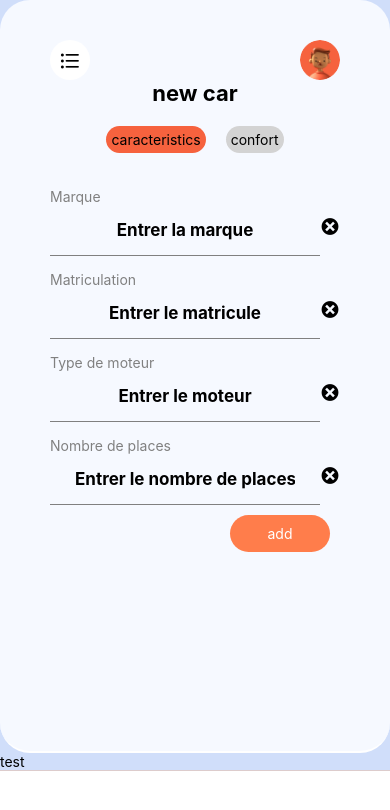
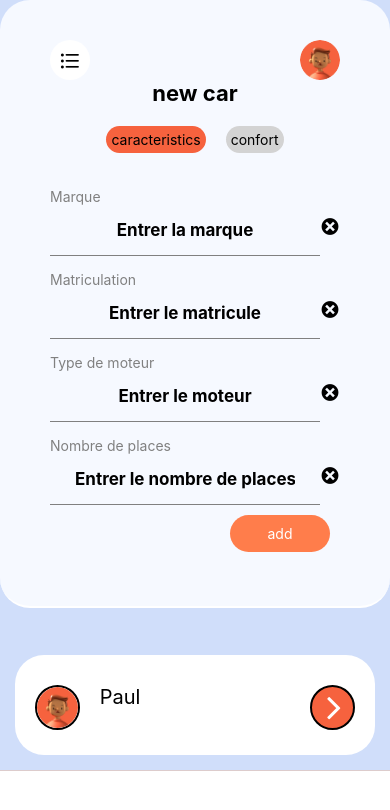
Before and after one commit to Kheurt/covoiturage-expo, a React Native app: screen /NewCar in a window 390 px wide. Shown: the top 810 px of the page. Built offline with nearby package versions, Linux system fonts and the light colour scheme; some icons are missing; what @fortawesome/fontawesome would draw is missing.

Commit message:
First first Sigala commit

```diff
--- a/screens/NewCar/NewCar.js
+++ b/screens/NewCar/NewCar.js
@@ -4,6 +4,7 @@ import { StatusBar } from 'expo-status-bar';
 import HeaderMain from '../../components/HeaderMain/HeaderMain';
 import Title from '../../components/Title';
 import NewFormInput from '../../components/forms/NewFormInput';
+import Existing from './existing';
 const NewCar = () => {
     const [togleOption, setTogleOption] = useState(1);
     const togleHandler = (val)=> setTogleOption(val)
@@ -28,7 +29,8 @@ const NewCar = () => {
                     <Text style={styles.add}>add</Text>
                 </TouchableOpacity>
             </View>
-            <Text>test</Text>
+            <Existing/>
+
         </View>
     );
 }
--- /dev/null
+++ b/screens/NewCar/existing.js
@@ -0,0 +1,59 @@
+import React from "react";
+import FontAwesome from '@expo/vector-icons/FontAwesome';
+import { StyleSheet,Text, View, Image } from 'react-native';
+function Existing (){
+    return(
+      <View style={styles.box1}>
+          <View>
+             <Image source={require('../../assets/profilImg.png')} style={styles.circle1}/>
+          </View>
+          <Text style={styles.name}>Paul</Text>
+          <View style={styles.circle2}><FontAwesome name="angle-right" size={40} style={styles.icon1}/></View>
+      </View>
+    )
+}
+
+export default Existing;
+
+const styles = StyleSheet.create({
+    box1:{
+      margin: 15,
+      marginTop:47,
+      border: 2,
+      borderRadius: 29,
+      height: 100,
+      width: 360,
+      backgroundColor: '#FFF',
+      flexDirection: 'row',
+      justifyContent: 'space-between',
+      paddingTop:30,
+      padding:20,
+    },
+    circle1:{
+        width: 45,
+        height:45,
+        backgroundColor: 'white',
+        borderWidth: 2,
+        borderRadius: 30,
+        borderColor: 0,
+    },
+    circle2:{
+        width: 45,
+        height:45,
+        backgroundColor: 'white',
+        borderWidth: 2,
+        borderRadius: 30,
+        borderColor: 0,
+        backgroundColor:'#F6623E',
+    },
+    name:{
+       fontSize:20,
+       marginLeft:-150,
+    },
+    icon1:{
+       marginLeft:15,
+       color:'white',
+    },
+
+
+})
```
Also changed, not shown: assets/img1.jpg (added).
